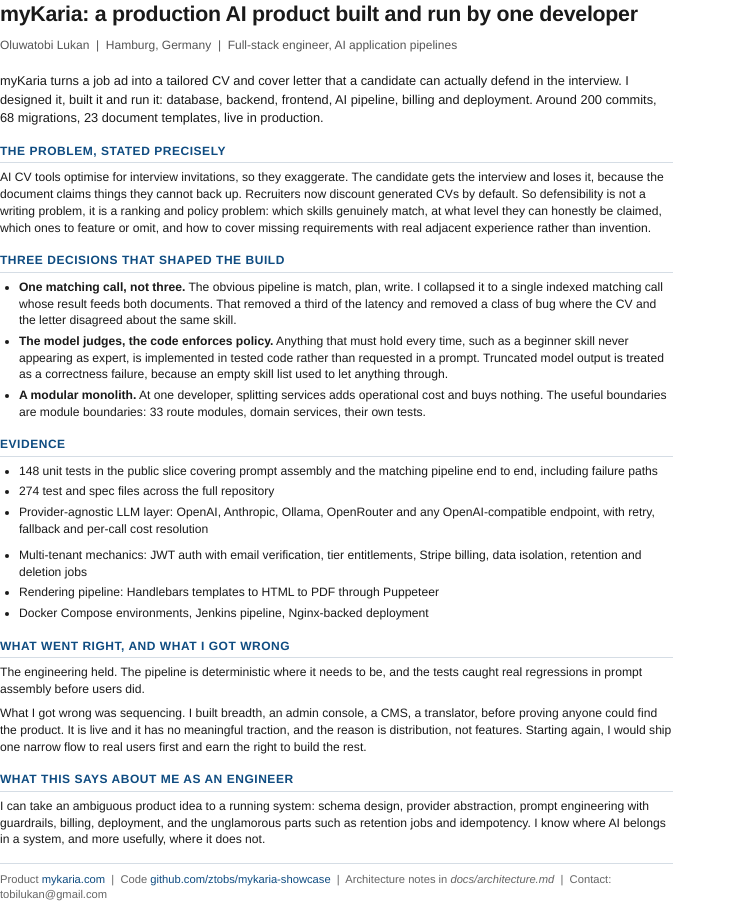
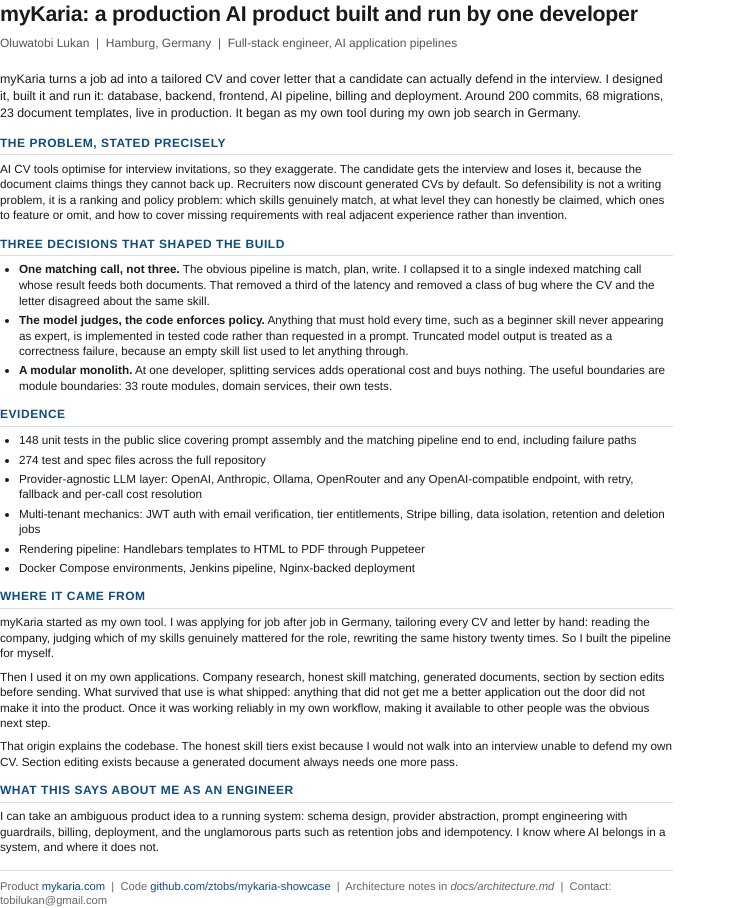
Before and after one commit to ztobs/mykaria-showcase, a website: page docs/case-study.html in a window 1280 px wide. Shown: the whole page, without its empty margins (0-736 px from the left). Drawn offline with Linux system fonts and the light colour scheme.

Commit message:
Update screenshots and reframe case study around dogfooding

```diff
--- a/docs/case-study.html
+++ b/docs/case-study.html
@@ -4,12 +4,12 @@
 <meta charset="utf-8">
 <title>myKaria case study - Oluwatobi Lukan</title>
 <style>
-  @page { size: A4; margin: 13mm 14mm 12mm 14mm; }
+  @page { size: A4; margin: 12mm 13mm 11mm 13mm; }
   * { box-sizing: border-box; }
   body {
     font-family: "Helvetica Neue", Arial, sans-serif;
-    font-size: 9.1pt;
-    line-height: 1.38;
+    font-size: 8.8pt;
+    line-height: 1.33;
     color: #1a1a1a;
     margin: 0;
     max-width: 178mm;
@@ -18,14 +18,14 @@
   .sub { color: #555; font-size: 9pt; margin-bottom: 5mm; }
   h2 {
     font-size: 9pt; text-transform: uppercase; letter-spacing: 0.4pt;
-    color: #0f4c81; margin: 4.2mm 0 1.6mm 0; padding-bottom: 0.8mm;
+    color: #0f4c81; margin: 3.6mm 0 1.4mm 0; padding-bottom: 0.7mm;
     border-bottom: 0.6pt solid #d5dde5;
   }
   p { margin: 0 0 2mm 0; }
   ul { margin: 0 0 2.6mm 0; padding-left: 5mm; }
   li { margin-bottom: 1mm; }
   strong { font-weight: 600; }
-  .lead { font-size: 9.6pt; line-height: 1.42; }
+  .lead { font-size: 9.3pt; line-height: 1.38; }
   .grid { display: block; }
   .grid > div { flex: 1; }
   .kicker { color: #0f4c81; font-weight: 600; }
@@ -42,7 +42,8 @@
 <p class="lead">myKaria turns a job ad into a tailored CV and cover letter that a candidate can
 actually defend in the interview. I designed it, built it and run it: database, backend,
 frontend, AI pipeline, billing and deployment. Around 200 commits, 68 migrations,
-23 document templates, live in production.</p>
+23 document templates, live in production. It began as my own tool during my own job
+search in Germany.</p>
 
 <h2>The problem, stated precisely</h2>
 <p>AI CV tools optimise for interview invitations, so they exaggerate. The candidate gets
@@ -68,39 +69,34 @@ requirements with real adjacent experience rather than invention.</p>
 </ul>
 
 <h2>Evidence</h2>
-<div class="grid">
-  <div>
-    <ul>
-      <li>148 unit tests in the public slice covering prompt assembly and the matching
-      pipeline end to end, including failure paths</li>
-      <li>274 test and spec files across the full repository</li>
-      <li>Provider-agnostic LLM layer: OpenAI, Anthropic, Ollama, OpenRouter and any
-      OpenAI-compatible endpoint, with retry, fallback and per-call cost resolution</li>
-    </ul>
-  </div>
-  <div>
-    <ul>
-      <li>Multi-tenant mechanics: JWT auth with email verification, tier entitlements,
-      Stripe billing, data isolation, retention and deletion jobs</li>
-      <li>Rendering pipeline: Handlebars templates to HTML to PDF through Puppeteer</li>
-      <li>Docker Compose environments, Jenkins pipeline, Nginx-backed deployment</li>
-    </ul>
-  </div>
-</div>
+<ul>
+  <li>148 unit tests in the public slice covering prompt assembly and the matching pipeline end to end, including failure paths</li>
+  <li>274 test and spec files across the full repository</li>
+  <li>Provider-agnostic LLM layer: OpenAI, Anthropic, Ollama, OpenRouter and any OpenAI-compatible endpoint, with retry, fallback and per-call cost resolution</li>
+  <li>Multi-tenant mechanics: JWT auth with email verification, tier entitlements, Stripe billing, data isolation, retention and deletion jobs</li>
+  <li>Rendering pipeline: Handlebars templates to HTML to PDF through Puppeteer</li>
+  <li>Docker Compose environments, Jenkins pipeline, Nginx-backed deployment</li>
+</ul>
 
-<h2>What went right, and what I got wrong</h2>
-<p>The engineering held. The pipeline is deterministic where it needs to be, and the tests
-caught real regressions in prompt assembly before users did.</p>
-<p>What I got wrong was sequencing. I built breadth, an admin console, a CMS, a translator,
-before proving anyone could find the product. It is live and it has no meaningful
-traction, and the reason is distribution, not features. Starting again, I would ship one
-narrow flow to real users first and earn the right to build the rest.</p>
+<h2>Where it came from</h2>
+<p>myKaria started as my own tool. I was applying for job after job in Germany, tailoring
+every CV and letter by hand: reading the company, judging which of my skills genuinely
+mattered for the role, rewriting the same history twenty times. So I built the pipeline for
+myself.</p>
+<p>Then I used it on my own applications. Company research, honest skill matching, generated
+documents, section by section edits before sending. What survived that use is what shipped:
+anything that did not get me a better application out the door did not make it into the
+product. Once it was working reliably in my own workflow, making it available to other
+people was the obvious next step.</p>
+<p>That origin explains the codebase. The honest skill tiers exist because I would not walk into
+an interview unable to defend my own CV. Section editing exists because a generated document
+always needs one more pass.</p>
 
 <h2>What this says about me as an engineer</h2>
 <p>I can take an ambiguous product idea to a running system: schema design, provider
 abstraction, prompt engineering with guardrails, billing, deployment, and the unglamorous
 parts such as retention jobs and idempotency. I know where AI belongs in a system, and
-more usefully, where it does not.</p>
+where it does not.</p>
 
 <div class="foot">
   Product <a href="https://mykaria.com">mykaria.com</a> &nbsp;|&nbsp;
```
Also changed, not shown: docs/architecture.md (+3 -2 lines), docs/case-study.md (+18 -9 lines), README.md, assets/landing-page-full.jpg (added), assets/landing-page-full.png (deleted), assets/landing-page.jpg (added), assets/landing-page.png (deleted), 1 other file.
